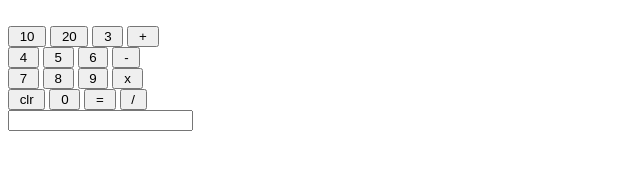
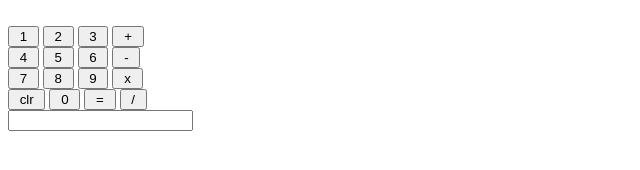
Before and after one commit to Anntreesapaul/calculator, a website: page public/index.html in a window 1280 px wide. Shown: the full height of the page, 0-640 px from the left. Drawn offline with Linux system fonts and the light colour scheme.

Commit message:
Update index.html

```diff
--- a/public/index.html
+++ b/public/index.html
@@ -11,8 +11,8 @@
 
             <br>
 
-            <input  type="button" value=" 10 " onclick="calculator.answer.value += '10'" />
-            <input  type="button" value=" 20 " onclick="calculator.answer.value += '20'" />
+            <input  type="button" value=" 1 " onclick="calculator.answer.value += '1'" />
+            <input  type="button" value=" 2 " onclick="calculator.answer.value += '2'" />
             <input  type="button" value=" 3 " onclick="calculator.answer.value += '3'" />
             <input  type="button" value=" + " onclick="calculator.answer.value += '+'" />
 
```
